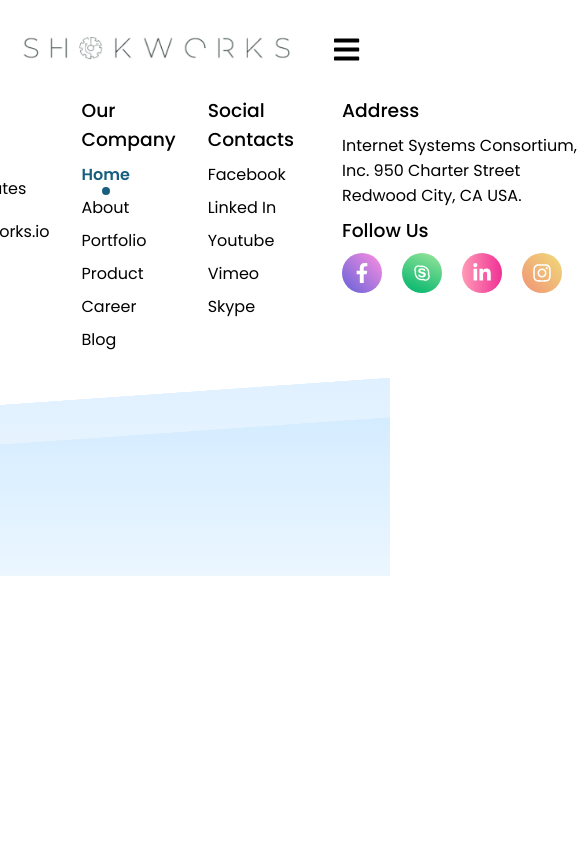
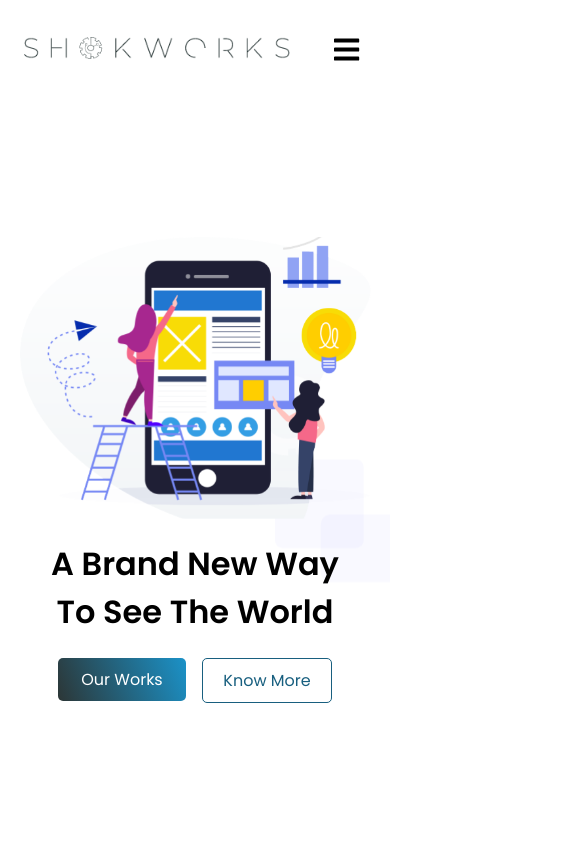
Before and after one commit to GGabrielDev/shokworks-test, a React (Create React App) app: page / in a window 390 px wide. Shown: the top 842 px of the page, 585 px wide, since content can reach past the window. Built offline with nearby package versions, Linux system fonts and the light colour scheme.

Commit message:
Landing View created, responsiveness also checked

```diff
--- a/src/components/AbstractedComponents.tsx
+++ b/src/components/AbstractedComponents.tsx
@@ -4,15 +4,9 @@ import { mediaSizes } from "../assets/CSSMediaSizes";
 
 const { mobileL } = mediaSizes;
 
-// Component Prop Types
-
-type MainButtonProps = {
-  $primary?: boolean;
-};
-
 // Abstracted CSS Rule sets
 
-export const MainButtonCSS = css<MainButtonProps>`
+export const MainButtonCSS = css`
   display: flex;
   align-items: center;
   justify-content: center;
@@ -24,13 +18,13 @@ export const MainButtonCSS = css<MainButtonProps>`
   color: #fff;
   background: transparent linear-gradient(248deg, #1b92c8 0%, #2c3636 100%) 0%
     0% no-repeat padding-box;
+  text-transform: capitalize;
 `;
 
 // Styled Components
 
 export const LogoImg = styled.img`
   display: flex;
-  width: auto;
   align-self: center;
   padding: 0 3em;
 
--- a/src/components/Footer/Footer.tsx
+++ b/src/components/Footer/Footer.tsx
@@ -21,6 +21,7 @@ import {
   FooterSocialLinks,
   FooterWrapper,
 } from "./FooterComponents";
+import { Logo } from "../AbstractedComponents";
 
 const footerSocial = [
   {
@@ -59,7 +60,8 @@ const Footer: VoidFunctionComponent<FooterProps> = ({ navLinks }) => {
   });
 
   return (
-    <>
+    <FooterWrapper $primary>
+      <Logo />
       <FooterWrapper>
         <FooterSection>
           <FooterSectionTitle>Contact</FooterSectionTitle>
@@ -99,16 +101,28 @@ const Footer: VoidFunctionComponent<FooterProps> = ({ navLinks }) => {
           <FooterSection>
             <FooterSectionTitle>Follow Us</FooterSectionTitle>
             <FooterSocialIcons>
-              <FooterSocialIcon $color="transparent linear-gradient(45deg, #6362D7 0%, #FF8FE2 100%) 0% 0% no-repeat padding-box;">
+              <FooterSocialIcon
+                $color="transparent linear-gradient(45deg, #6362D7 0%, #FF8FE2 100%) 0% 0% no-repeat padding-box;"
+                href="https://www.facebook.com"
+              >
                 <FaFacebookF />
               </FooterSocialIcon>
-              <FooterSocialIcon $color="transparent linear-gradient(23deg, #00B56C 0%, #1DBE75 22%, #68D58C 68%, #9EE69D 100%) 0% 0% no-repeat padding-box;">
+              <FooterSocialIcon
+                $color="transparent linear-gradient(23deg, #00B56C 0%, #1DBE75 22%, #68D58C 68%, #9EE69D 100%) 0% 0% no-repeat padding-box;"
+                href="https://www.skype.com"
+              >
                 <AiOutlineSkype />
               </FooterSocialIcon>
-              <FooterSocialIcon $color="transparent linear-gradient(90deg, #FF9AB6 0%, #F03295 99%, #F03295 100%) 0% 0% no-repeat padding-box;">
+              <FooterSocialIcon
+                $color="transparent linear-gradient(90deg, #FF9AB6 0%, #F03295 99%, #F03295 100%) 0% 0% no-repeat padding-box;"
+                href="https://www.linkedin.com"
+              >
                 <FaLinkedinIn />
               </FooterSocialIcon>
-              <FooterSocialIcon $color="transparent linear-gradient(47deg, #F09376 0%, #F0DB79 100%) 0% 0% no-repeat padding-box;">
+              <FooterSocialIcon
+                $color="transparent linear-gradient(47deg, #F09376 0%, #F0DB79 100%) 0% 0% no-repeat padding-box;"
+                href="https://www.instagram.com"
+              >
                 <FaInstagram />
               </FooterSocialIcon>
             </FooterSocialIcons>
@@ -119,7 +133,7 @@ const Footer: VoidFunctionComponent<FooterProps> = ({ navLinks }) => {
         <FooterBottom1 />
         <FooterBottom2 />
       </FooterBottomWrapper>
-    </>
+    </FooterWrapper>
   );
 };
 
--- a/src/components/Footer/FooterComponents.tsx
+++ b/src/components/Footer/FooterComponents.tsx
@@ -1,6 +1,10 @@
 import styled from "styled-components";
 
 // Component Props Types
+
+type FooterWrapperProps = {
+  $primary?: boolean;
+};
 
 type SocialIconsProps = {
   $color?: string;
@@ -8,10 +12,23 @@ type SocialIconsProps = {
 
 // Styled Components
 
-export const FooterWrapper = styled.div`
+export const FooterWrapper = styled.div<FooterWrapperProps>`
   display: flex;
+  height: inherit;
+  width: inherit;
   align-items: top;
   justify-content: center;
+  gap: 1em;
+
+  ${({ $primary }) =>
+    $primary
+      ? `
+				flex-direction: column;
+				gap: 4em;
+		  `
+      : `
+				flex-wrap: wrap;
+			`}
 `;
 
 export const FooterSection = styled.div`
@@ -19,7 +36,6 @@ export const FooterSection = styled.div`
   flex-direction: column;
   align-items: flex-start;
   gap: 0.5em;
-  padding: 0 1em;
   width: 15em;
   height: auto;
 `;
@@ -67,11 +83,12 @@ export const FooterBottomWrapper = styled.div`
   width: 100%;
   height: 15em;
   overflow: hidden;
-  margin-top: -1em;
+  margin-top: -6em;
 `;
 
 export const FooterBottom1 = styled.div`
   position: absolute;
+  z-index: -2;
   bottom: 0;
   width: 100%;
   height: 110%;
@@ -85,7 +102,7 @@ export const FooterBottom1 = styled.div`
 export const FooterBottom2 = styled.div`
   position: absolute;
   bottom: 0;
-  z-index: 1;
+  z-index: -1;
   width: 100%;
   height: 110%;
   margin: 0 auto;
--- /dev/null
+++ b/src/components/LandingView/LandingView.tsx
@@ -0,0 +1,25 @@
+import React, { VoidFunctionComponent } from "react";
+import {
+  LandingBG,
+  LandingButtons,
+  LandingLinkButton,
+  LandingPicture,
+  LandingTitle,
+} from "./LandingViewComponents";
+
+const LandingView: VoidFunctionComponent = () => {
+  return (
+    <LandingBG $bg={require("../../assets/img/LandingBG.png")}>
+      <LandingPicture src={require("../../assets/img/LandingPicture.png")} />
+      <LandingTitle>A Brand New Way To See The World</LandingTitle>
+      <LandingButtons>
+        <LandingLinkButton $primary to="/redirect">
+          Our works
+        </LandingLinkButton>
+        <LandingLinkButton to="/redirect">Know more</LandingLinkButton>
+      </LandingButtons>
+    </LandingBG>
+  );
+};
+
+export default LandingView;
--- /dev/null
+++ b/src/components/LandingView/LandingViewComponents.tsx
@@ -0,0 +1,74 @@
+import { ReactNode, VoidFunctionComponent } from "react";
+import styled from "styled-components";
+import { Link } from "react-router-dom";
+import { MainButtonCSS } from "../AbstractedComponents";
+import { mediaSizes } from "../../assets/CSSMediaSizes";
+
+const { mobileS, mobileL } = mediaSizes;
+
+// Component Props Types
+
+type LandingBGProps = {
+  $bg: string;
+};
+
+type ButtonProps = {
+  $primary?: boolean;
+};
+
+// Styled Components
+
+export const LandingBG = styled.div<LandingBGProps>`
+  display: flex;
+  flex-direction: column;
+  align-items: center;
+  justify-content: center;
+  width: 100%;
+  height: calc(100vh - 6em);
+  background: center url(${({ $bg }) => $bg});
+  overflow: hidden;
+`;
+
+export const LandingPicture = styled.img`
+  width: auto;
+  height: 50%;
+
+  @media screen and (max-width: ${mobileL}) {
+    width: 90%;
+    height: auto;
+  }
+`;
+
+export const LandingTitle = styled.h1`
+  width: ${mobileS};
+  padding: 0 1em;
+  text-align: center;
+  font: normal normal 600 2em "Poppins";
+`;
+
+export const LandingButtons = styled.div`
+  display: flex;
+  gap: 2em;
+  justify-content: center;
+
+  @media screen and (max-width: ${mobileL}) {
+    gap: 1em;
+  }
+`;
+
+export const LandingLinkButton = styled(Link)<ButtonProps>`
+  ${MainButtonCSS}
+  ${({ $primary }) =>
+    $primary
+      ? ``
+      : `
+				color: #185F7F;
+				background: transparent;
+				border: 1px solid #185F7F;
+			  opacity: 1;
+			`}
+
+	@media screen and (max-width: ${mobileL}) {
+    width: 8em;
+  }
+`;
--- a/src/components/NavigationBar/NavigationBarComponents.tsx
+++ b/src/components/NavigationBar/NavigationBarComponents.tsx
@@ -5,7 +5,7 @@ import { MainButtonCSS } from "../AbstractedComponents";
 import { mediaSizes } from "../../assets/CSSMediaSizes";
 import { maxMargin } from "../../assets/CSSRules";
 
-const { desktopM, desktopS, tablet, mobileL, mobileS } = mediaSizes;
+const { desktopM, desktopS, tablet, mobileS } = mediaSizes;
 
 // Component Props Types
 
@@ -31,6 +31,7 @@ export const NavBarWrapper = styled.nav`
   top: 0;
   height: 6em;
   width: 100%;
+  background-color: #fff;
 `;
 
 export const NavBar = styled.div`
@@ -41,19 +42,6 @@ export const NavBar = styled.div`
 
   @media screen and (max-width: ${desktopS}) {
     transition: 0.8s all ease;
-  }
-`;
-
-export const Logo = styled.img`
-  display: flex;
-  width: auto;
-  align-self: center;
-  padding: 0 3em;
-
-  @media screen and (max-width: ${mobileL}) {
-    padding: 0 1.5em;
-    width: 70%;
-    height: auto;
   }
 `;
 
@@ -124,7 +112,7 @@ export const StylishLink = styled(NavLink)`
 export const SearchBar = styled.input<SidebarVariantProps>`
   height: 2em;
   width: 18em;
-  padding: 0.5em;
+  padding: 0.5em 1em;
   border: 1px solid #c6baf8;
   border-radius: 4px;
   opacity: 1;
@@ -148,16 +136,13 @@ export const SearchBar = styled.input<SidebarVariantProps>`
 export const SearchIcon = styled.div<SidebarVariantProps>`
   position: relative;
   top: 2px;
-  margin-left: -3em;
-  margin-right: 3em;
+  margin-left: -2em;
+  margin-right: 2em;
   color: #7d8693;
 
   ${({ $onSidebar }) =>
     $onSidebar
       ? `
-				margin-left: -2em;
-				margin-right: 2em;
-
 				@media screen and (min-width: ${desktopS}) {
 				  display: none;
 			  }
--- a/src/pages/Landing.tsx
+++ b/src/pages/Landing.tsx
@@ -1,7 +1,8 @@
 import React, { VoidFunctionComponent } from "react";
+import LandingView from "../components/LandingView/LandingView";
 
 const Landing: VoidFunctionComponent = () => {
-  return <></>;
+  return <LandingView />;
 };
 
 export default Landing;
```
